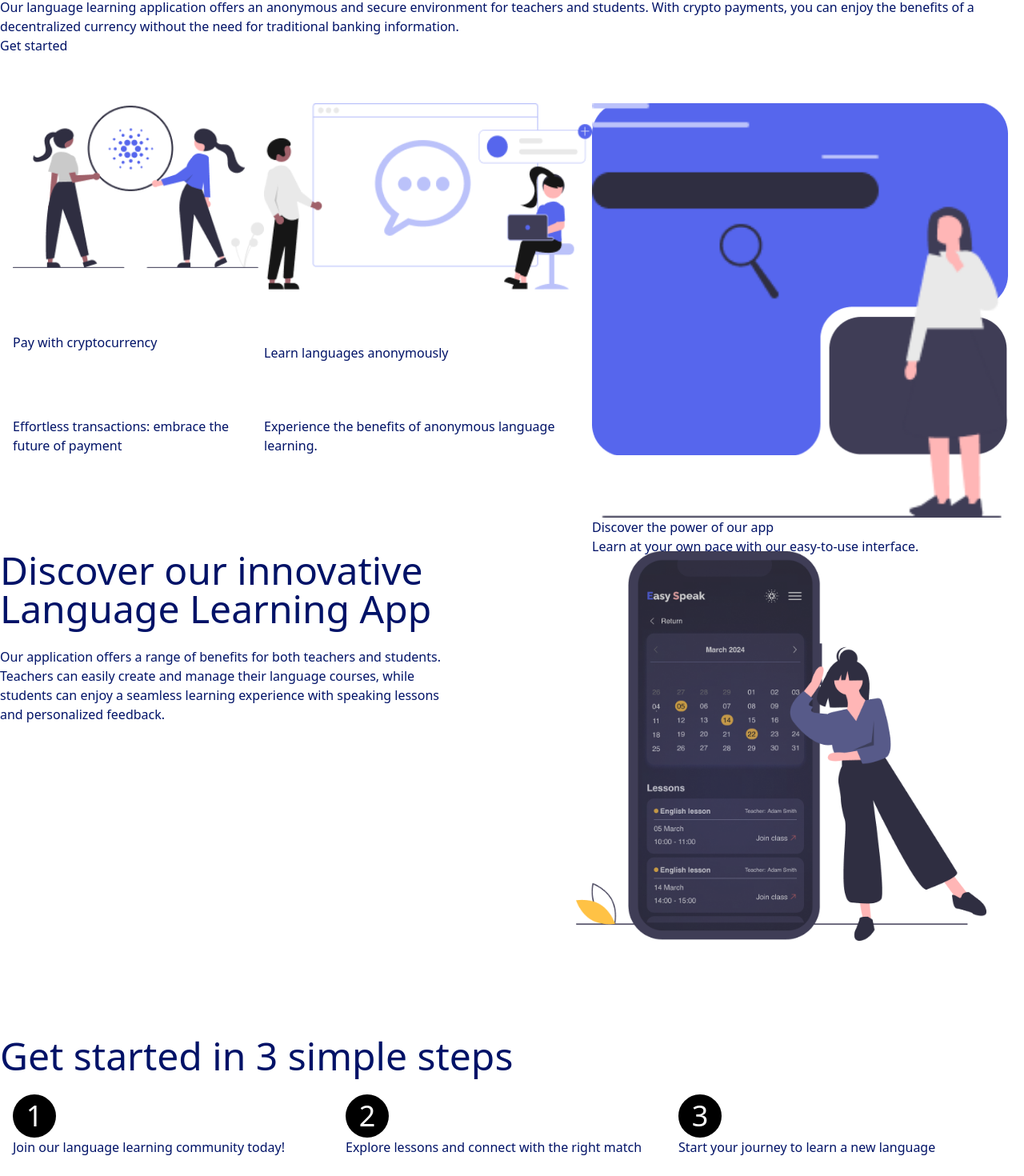
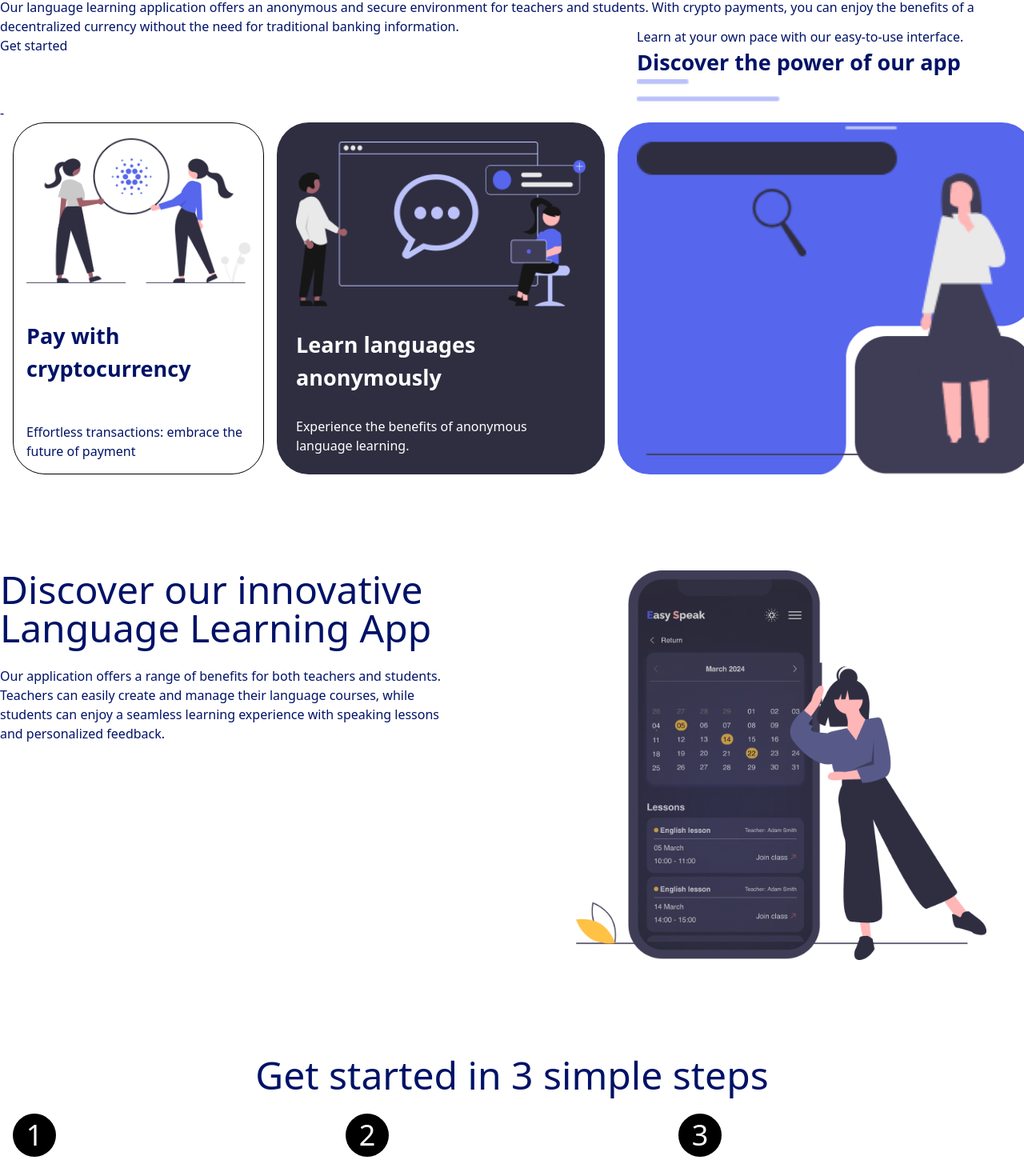
Before and after one commit to Pakistanka/easy-speak-with-ai, a Next.js app: page /en in a window 1280 px wide. Shown: the part 740-2210 px from the top of the page at 80% size. Built offline with nearby package versions, Linux system fonts and the light colour scheme.

Commit message:
редактирование главной_1

```diff
--- a/src/widgets/PreviewMain/ui/PreviewMain.tsx
+++ b/src/widgets/PreviewMain/ui/PreviewMain.tsx
@@ -8,9 +8,10 @@ export const PreviewMain=()=>{
                 <a href="#">Get started</a>
             </div>
         </section>
-        <section className="home-2 pb-30">
-            <div className="container grid grid-cols-1 gap-[40] sm:grid-cols-2 lg:grid-cols-[314px_410px_520px]  px-4 ">
-                <div className="flex flex-col justify-between h-[440px] ">
+        <section className="home-2 pb-30">-
+            <div className="container">
+                <div className="grid grid-cols-1 gap-4 sm:grid-cols-2 lg:grid-cols-[314px_410px_520px]  px-4 ">
+                    <div className="flex flex-col justify-between h-[440px] border border-black rounded-[40px] p-4 ">
                         <img
                             src="/images/img-pay.webp"
                             alt="Описание"
@@ -18,26 +19,28 @@ export const PreviewMain=()=>{
                             // height={200}
                             />
 
-                    <p>Pay with cryptocurrency</p>
+                        <p className="text-[27px] font-bold">Pay with cryptocurrency</p>
                         <p>Effortless transactions: embrace the future of payment</p>
                     </div>
-                <div className="flex flex-col justify-between h-[440px]">
+                    <div className="flex flex-col justify-between h-[440px] bg-[#2F2E41] rounded-[40px] p-6 text-white ">
                         <img
                             src="/images/img-learn.webp"
                             alt="Описание"
                         />
-                    <p>Learn languages anonymously</p>
+                        <p className="text-[27px] font-bold">Learn languages anonymously</p>
                         <p>Experience the benefits of anonymous language learning.</p>
                     </div>
-                <div className="flex flex-col justify-between h-[440px] bg-[url('/images/img-wrapper.webp')] bg-cover bg-center">
-                    <img
+                    <div className="flex flex-col-reverse justify-between h-[440px] bg-[url('/images/img-wrapper.webp')] bg-cover bg-center rounded-[40px] p-6">
+                        <img className="w-[240]"
                             src="/images/img-discover.webp"
                             alt="Описание"
                         />
-                    <p>Discover the power of our app</p>
+                        <p className="text-[27px] font-bold">Discover the power of our app</p>
                         <p>Learn at your own pace with our easy-to-use interface.</p>
                     </div>
                 </div>
+            </div>
+
         </section>
         <section className="home-3 pb-30">
             <div className="container grid grid-cols-1 md:grid-cols-2 gap-40">
@@ -51,25 +54,25 @@ export const PreviewMain=()=>{
 
             </div>
         </section>
-        <section className="home-4 pb-30">
+        <section className="home-4 pb-30 text-center">
             <div className="container">
                 <div className="text-3xl sm:text-2xl md:text-5xl lg:text-5xl pb-6">
                     <p>Get started in 3 simple steps</p>
                 </div>
                     <div className="div grid grid-cols-1 gap-[40] sm:grid-cols-2 lg:grid-cols-3 px-4">
                         <div className="div">
-                            <div className="relative flex justify-center items-center w-[54px] h-[54px] text-white font-normal text-[36px] rounded-full border-[1] border-black bg-black before:absolute before:content-[''] before:w-[340px] before:h-[2] before:left-[76px] before:bg-gray-500">1</div>
-                            <h3 className="h4 pb-6">Join our language learning community today!</h3>
+                            <div className="ml-[150] mb-6 relative flex justify-center items-center w-[54px] h-[54px] text-white font-normal text-[36px] rounded-full border-[1] border-black bg-black before:absolute before:content-[''] before:w-[340px] before:h-[2] before:left-[76px] before:bg-gray-500">1</div>
+                            <h3 className="text-[27px] font-bold pb-6">Join our language learning community today!</h3>
                             <p>Signing up is quick and easy. Begin your journey by creating a profile. The app helps students explore lessons and  teachers showcase their expertise.</p>
                         </div>
                         <div className="div">
-                            <div className="relative flex justify-center items-center w-[54px] h-[54px] text-white font-normal text-[36px] rounded-full border-[1] border-black bg-black before:absolute before:content-[''] before:w-[340px] before:h-[2] before:left-[76px] before:bg-gray-500">2</div>
-                            <h3 className="h4 pb-6">Explore lessons and connect with the right match</h3>
+                            <div className="ml-[150] mb-6 relative flex justify-center items-center w-[54px] h-[54px] text-white font-normal text-[36px] rounded-full border-[1] border-black bg-black before:absolute before:content-[''] before:w-[340px] before:h-[2] before:left-[76px] before:bg-gray-500">2</div>
+                            <h3 className="text-[27px] font-bold pb-6">Explore lessons and connect with the right match</h3>
                             <p>Discover a diverse range of lessons. For students, find the perfect teacher, and for teachers, showcase your lessons to connect with eager learners.</p>
                         </div>
                         <div className="div">
-                            <div className="relative flex justify-center items-center w-[54px] h-[54px] text-white font-normal text-[36px] rounded-full border-[3px] border-black bg-black">3</div>
-                            <h3 className="h4 pb-6">Start your journey to learn a new language</h3>
+                            <div className="ml-[150] mb-6 relative flex justify-center items-center w-[54px] h-[54px] text-white font-normal text-[36px] rounded-full border-[3px] border-black bg-black">3</div>
+                            <h3 className="text-[27px] font-bold pb-6">Start your journey to learn a new language</h3>
                             <p>Finalize your connection by booking lessons (for students) or getting booked (for teachers). Pay with crypto and start the learning journey!</p>
                         </div>
                 </div>
```
Lines whose indentation alone changed are shown as unchanged.
